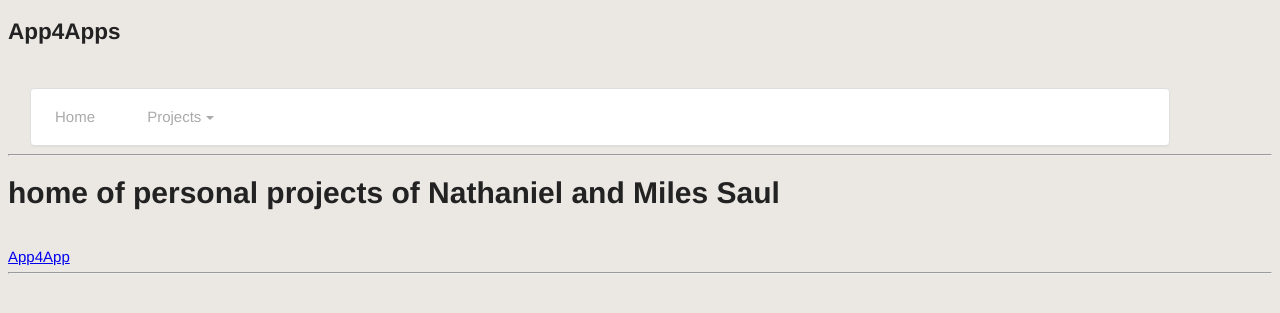
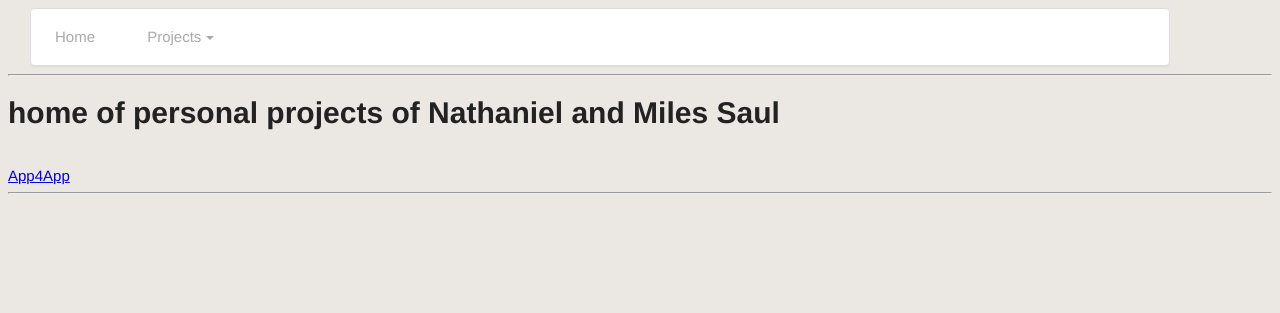
Before and after one commit to sauln/App4Apps, a Flask app: page / in a window 1280 px wide. Shown: the top 313 px of the page. Run offline with Flask 2, Linux system fonts and the light colour scheme.

Commit message:
Removed App4Apps title

```diff
--- a/app/templates/layout.html
+++ b/app/templates/layout.html
@@ -5,9 +5,6 @@
     	<link rel="stylesheet" type="text/css" href="{{ url_for('static', filename='style.css') }}">
 	</head>
 	<body>
-		<div>
-			<h2>App4Apps</h2><br>
-		</div>
 		<nav>
 			<ul>
                 <li><a href="/">Home</a></li>
```
